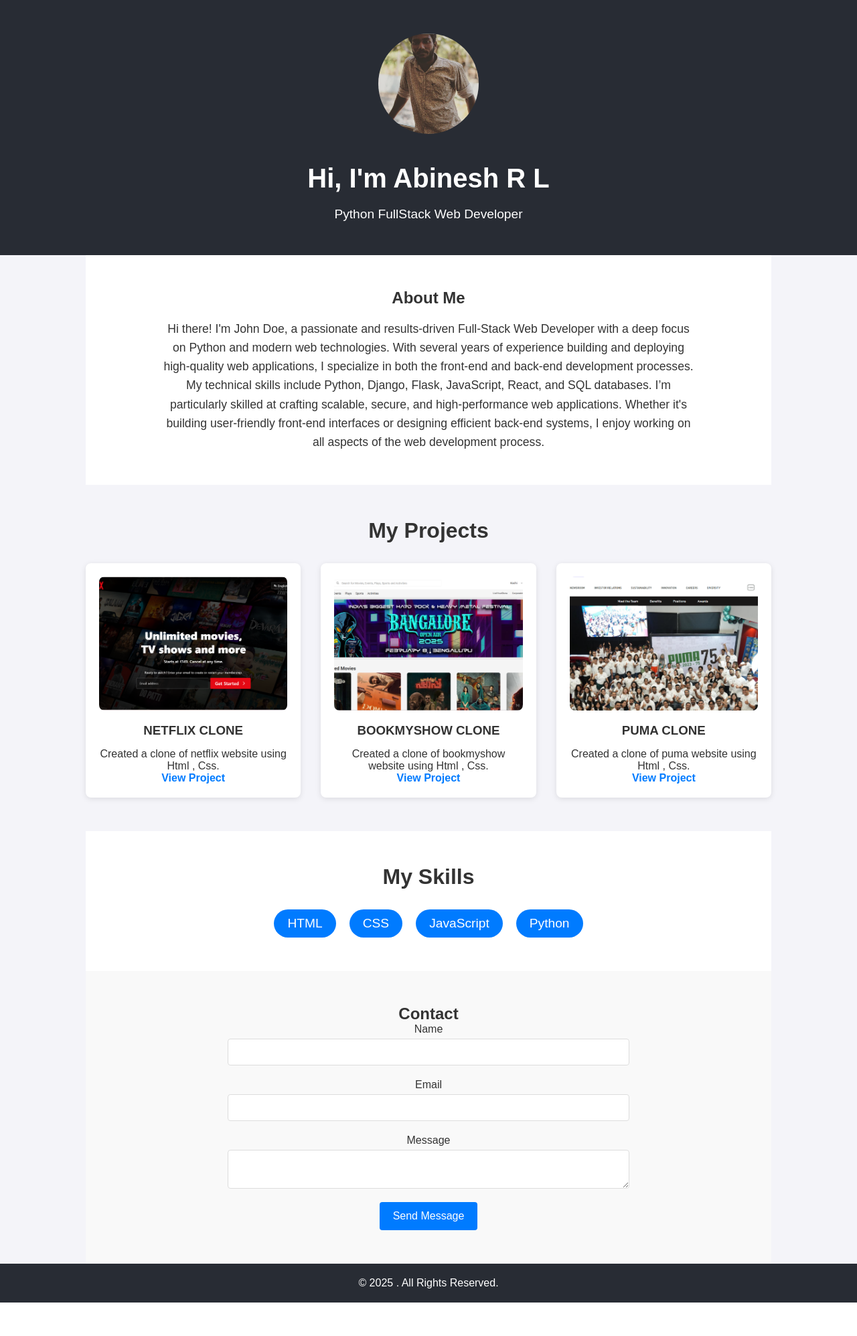
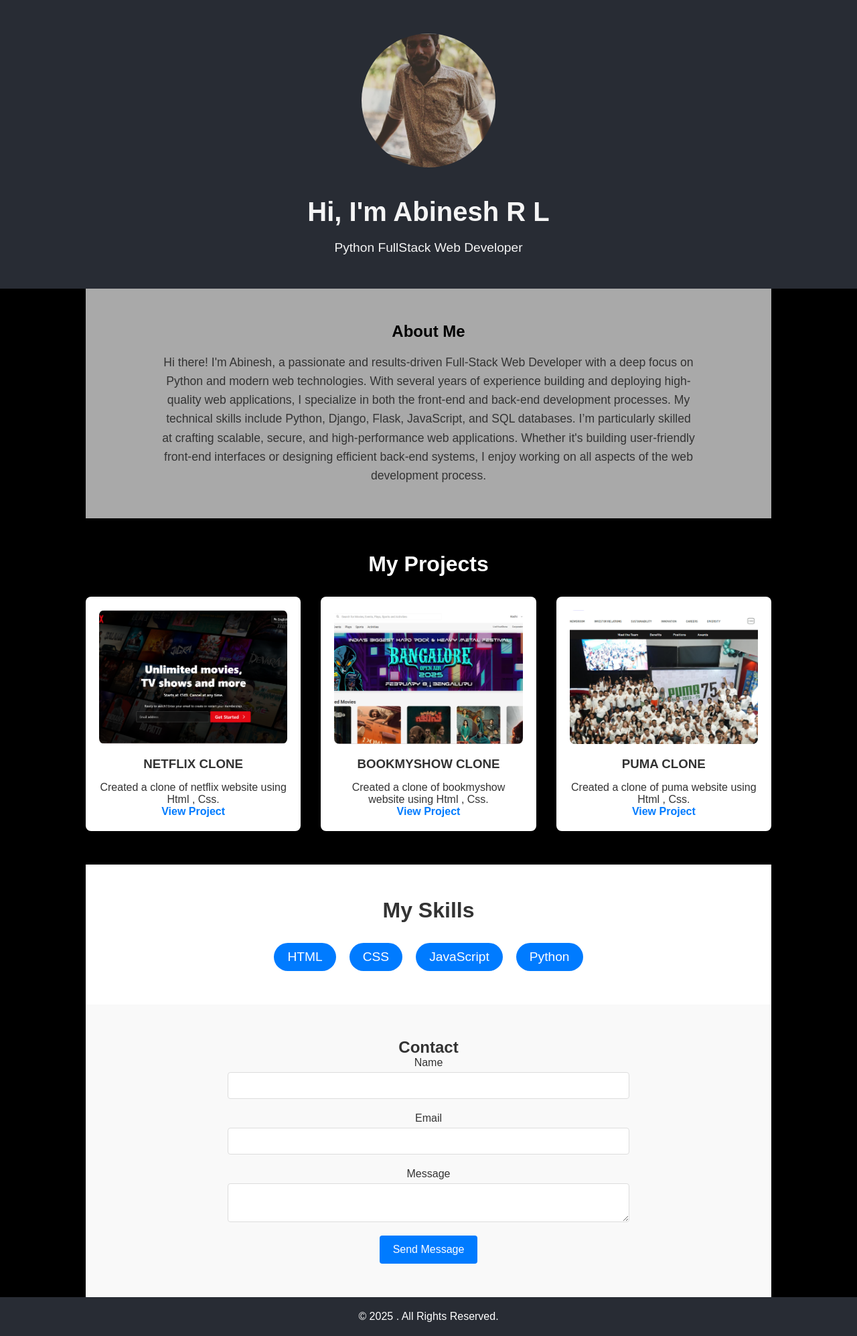
Before and after one commit to abinesh-cpu/portfolio, a Flask app: page / in a window 1280 px wide. Shown: the whole page at 67% size. Before the commit the page ends 1945 px from the top, so only its background shows below. Run offline with Flask 3, Linux system fonts and the light colour scheme.

Commit message:
portfolio

```diff
--- a/static/css/style.css
+++ b/static/css/style.css
@@ -7,7 +7,7 @@
 }
 
 body {
-    background-color: #f4f4f9;
+    background-color: black;
     color: #333;
 }
 
@@ -21,15 +21,15 @@
 /* Hero Section */
 #hero {
     background-color: #282c34;
-    color: white;
+    color: whitesmoke;
     text-align: center;
     padding: 50px 0;
 }
 
 #hero .profile-img {
     border-radius: 50%;
-    width: 150px;
-    height: 150px;
+    width: 200px;
+    height: 200px;
     object-fit: cover;
     margin-bottom: 20px;
 }
@@ -43,9 +43,9 @@
     font-size: 1.2em;
 }
 
-/* About Section */
+
 #about {
-    background-color: #fff;
+    background-color: darkgrey;
     padding: 50px 0;
     text-align: center;
 }
@@ -57,10 +57,16 @@
     margin: 0 auto;
 }
 
-/* Projects Section */
+
 #projects {
     padding: 50px 0;
     text-align: center;
+}
+.text{
+    color: white;
+}
+.text1{
+    color: black;
 }
 
 #projects h2 {
@@ -75,7 +81,7 @@
 }
 
 .project-item {
-    background-color: #fff;
+    background-color: white;
     padding: 20px;
     border-radius: 8px;
     box-shadow: 0 2px 8px rgba(0, 0, 0, 0.1);
--- a/templates/index.html
+++ b/templates/index.html
@@ -16,14 +16,14 @@
     </div>
 
     <div id="about" class="container">
-        <h2>About Me</h2><br>
-        <p>Hi there! I'm John Doe, a passionate and results-driven Full-Stack Web Developer with a deep focus on Python and modern web technologies. With several years of experience building and deploying high-quality web applications, I specialize in both the front-end and back-end development processes.
+        <h2 class="text1">About Me</h2><br>
+        <p>Hi there! I'm Abinesh, a passionate and results-driven Full-Stack Web Developer with a deep focus on Python and modern web technologies. With several years of experience building and deploying high-quality web applications, I specialize in both the front-end and back-end development processes.
 
-            My technical skills include Python, Django, Flask, JavaScript, React, and SQL databases. I’m particularly skilled at crafting scalable, secure, and high-performance web applications. Whether it's building user-friendly front-end interfaces or designing efficient back-end systems, I enjoy working on all aspects of the web development process.</p>
+            My technical skills include Python, Django, Flask, JavaScript, and SQL databases. I’m particularly skilled at crafting scalable, secure, and high-performance web applications. Whether it's building user-friendly front-end interfaces or designing efficient back-end systems, I enjoy working on all aspects of the web development process.</p>
         </div>
 
     <div id="projects" class="container">
-        <h2>My Projects</h2>
+        <h2 class="text">My Projects</h2>
         <div class="project-grid">
             <div class="project-item">
                 <img src="{{ url_for('static', filename='images/netflix.png') }}" alt="Project 1">
```
